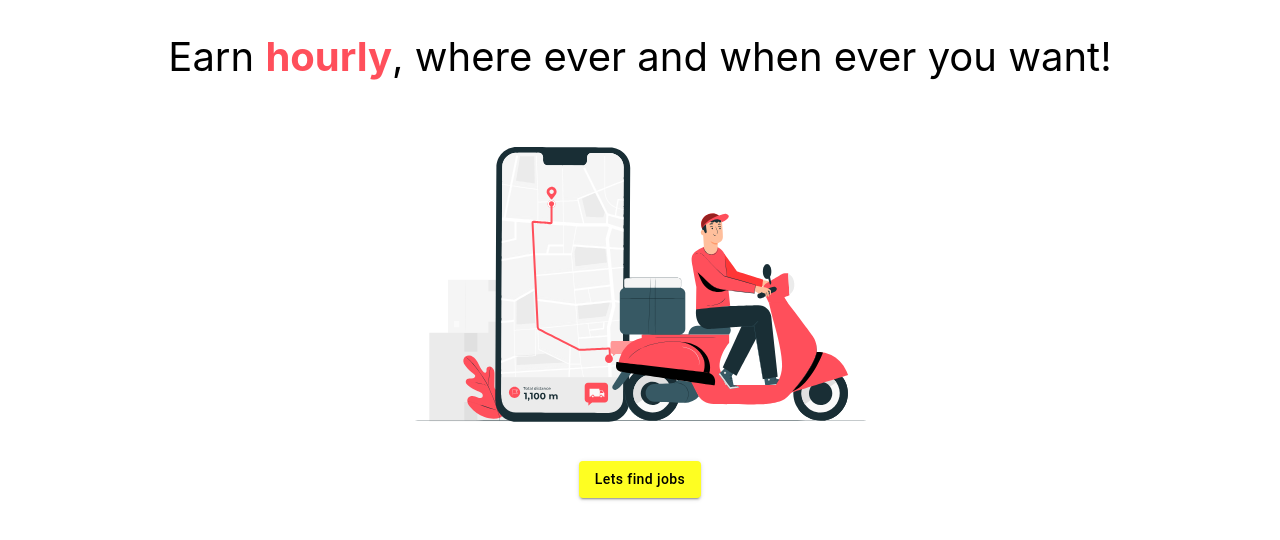
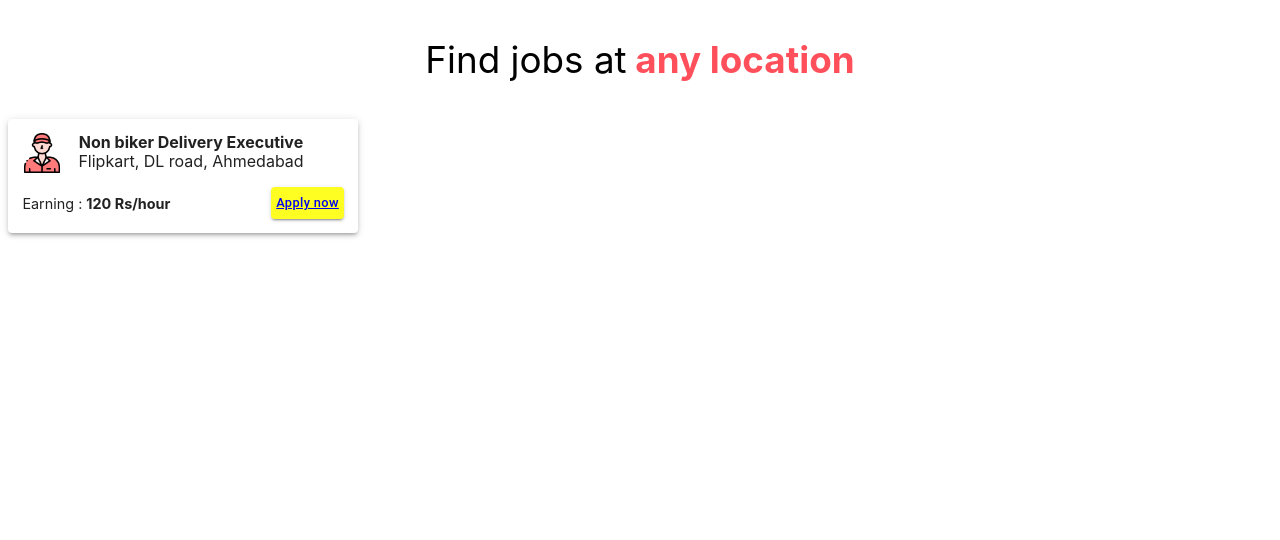
Before and after one commit to chand10-beg/tech_gig, a React (Create React App) app in the folder client/: page /findJobs in a window 1280 px wide. Shown: the top 540 px of the page. Built offline with nearby package versions, Linux system fonts and the light colour scheme.

Commit message:
job card done

```diff
--- a/client/src/App.js
+++ b/client/src/App.js
@@ -2,12 +2,14 @@ import logo from './logo.svg';
 import './App.css';
 import {BrowserRouter as Router, Route} from 'react-router-dom';
 import Home from './components/home';
+import Findjobs from './components/findJobs';
 
 function App() {
   return (
     <div className="App">
       <Router>
-        <Route to="/" component={Home}></Route>
+        <Route exact path="/" component={Home}></Route>
+        <Route exact path="/findJobs" component ={Findjobs}></Route>
       </Router>
     </div>
   );
--- /dev/null
+++ b/client/src/components/findJobs.js
@@ -0,0 +1,33 @@
+import React from 'react';
+import JobCard from './jobCard';
+import { makeStyles } from '@material-ui/core/styles';
+
+const useStyles = makeStyles((theme) => ({
+    container: {
+        width:'100%',
+        textAlign:"center",
+ },
+ heading:{
+     fontSize:'2.3rem',
+     '& strong':{
+         color:'#FF4F5B'
+     }
+ }
+
+  }));
+
+const Findjobs = () => {
+
+    const classes = useStyles();
+
+    return (<div className={classes.container}>
+        <p className={classes.heading}>
+            Find jobs at
+            <strong> any location</strong>
+        </p>
+        <JobCard></JobCard>
+
+    </div>  );
+}
+
+export default Findjobs;
--- a/client/src/components/home.js
+++ b/client/src/components/home.js
@@ -3,6 +3,7 @@ import Lottie from 'react-lottie';
 import { makeStyles } from '@material-ui/core/styles';
 import Button from '@material-ui/core/Button';
 import * as animationData from './../utils/deliveryMan.json';
+import {Link} from 'react-router-dom';
 
 const useStyles = makeStyles((theme) => ({
     home_div: {
@@ -54,7 +55,7 @@ const Home = () => {
               isPaused={false}/>
 
 <Button className={classes.find_jobs} variant="contained" color="primary">
-        Lets find jobs
+        <Link to="/findJobs" >Lets find jobs</Link>
       </Button>
     </div> );
 }
--- /dev/null
+++ b/client/src/components/jobCard.js
@@ -0,0 +1,77 @@
+import React from 'react';
+import { makeStyles } from '@material-ui/core/styles';
+import Paper from '@material-ui/core/Paper';
+import icon from './../utils/delivery-man.png';
+import Button from '@material-ui/core/Button';
+import {Link} from 'react-router-dom';
+
+const useStyles = makeStyles((theme) => ({
+
+    jobCard:{
+        width:"350px",
+        padding:'.9rem',
+        boxSizing:"border-box",
+        margin:'0.5rem'
+    },
+    jobInfo:{
+        display:"flex"
+    },
+    jobName:{
+lineHeight:"3px",
+boxSizing:"border-box",
+margin:"0.5rem 1rem"
+    },
+    apply:{
+        backgroundColor:"#fefe22",
+        color:"#000",
+        padding:'.3rem',
+        textTransform:"none",
+        fontSize:'.8rem',
+
+      '&:hover': {
+        backgroundColor:"yellow",
+        color:"#000"
+        },
+
+    },
+
+    buttonDiv:{
+display:'flex',
+justifyContent:'space-between',
+
+'& p':{
+
+    margin:'.5rem 0 0 0',
+    fontSize:'.9rem'
+
+}
+    }
+  }));
+
+const JobCard = () => {
+    const classes = useStyles();
+
+    return (  <Paper elevation={3} className={classes.jobCard} >
+
+<div className={classes.jobInfo}>
+<img src={icon}  width="40" height ="40" alt="icon" ></img>
+<div className={classes.jobName}>
+    <strong>Non biker Delivery Executive</strong>
+    <p>Flipkart, DL road, Ahmedabad</p>
+</div>
+</div>
+
+<div className={classes.buttonDiv}>
+<p>
+    Earning : <strong>120 Rs/hour</strong>
+</p>
+<Button className={classes.apply} variant="contained" color="primary">
+        <Link to="/findJobs" >Apply now</Link>
+      </Button>
+</div>
+
+
+    </Paper> );
+}
+
+export default JobCard;
```
Also changed, not shown: client/src/utils/delivery-man.png (added).
